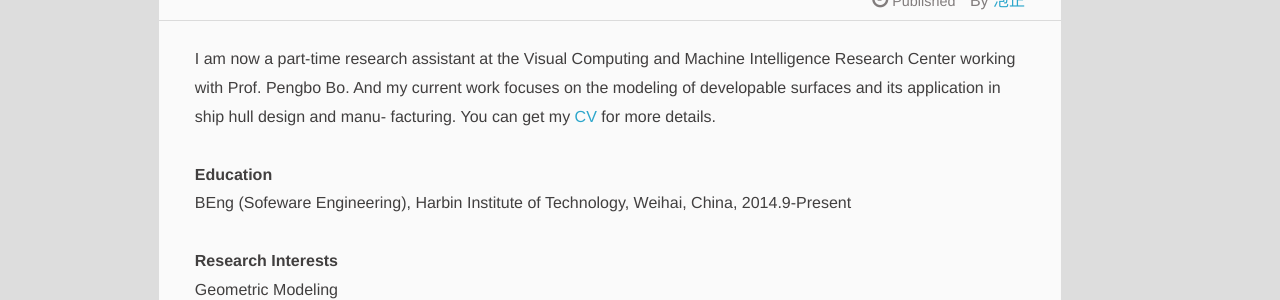
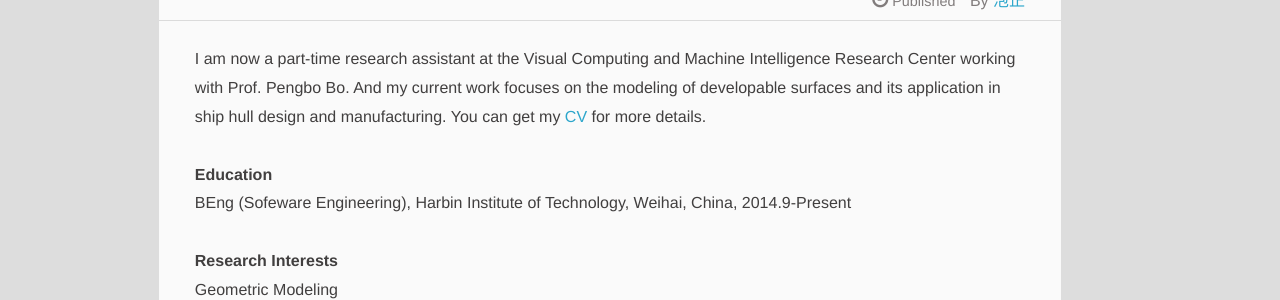
Before and after one commit to PAULYZHENG/paulyzheng.github.io, a Jekyll site: the page built from about/index.html, in a window 1280 px wide. Shown: the part 348-648 px from the top of the page. Built offline with Jekyll 4.4.1, drawn with Linux system fonts in a browser that asks for light colours; comment, search, counter and statistics services are not loaded.

Commit message:
Update index.html

```diff
--- a/about/index.html
+++ b/about/index.html
@@ -5,8 +5,7 @@ title: About me
 ---
 
 I am now a part-time research assistant at the Visual Computing and Machine Intelligence Research Center working with
-Prof. Pengbo Bo. And my current work focuses on the modeling of developable surfaces and its application in ship hull design and manu-
-facturing. You can get my <a href="/paper/CV.pdf" title="CV" itemprop="url">CV</a> for more details.
+Prof. Pengbo Bo. And my current work focuses on the modeling of developable surfaces and its application in ship hull design and manufacturing. You can get my <a href="/paper/CV.pdf" title="CV" itemprop="url">CV</a> for more details.
 <br/><br/>
 
 <B>Education</B><br/>
```
